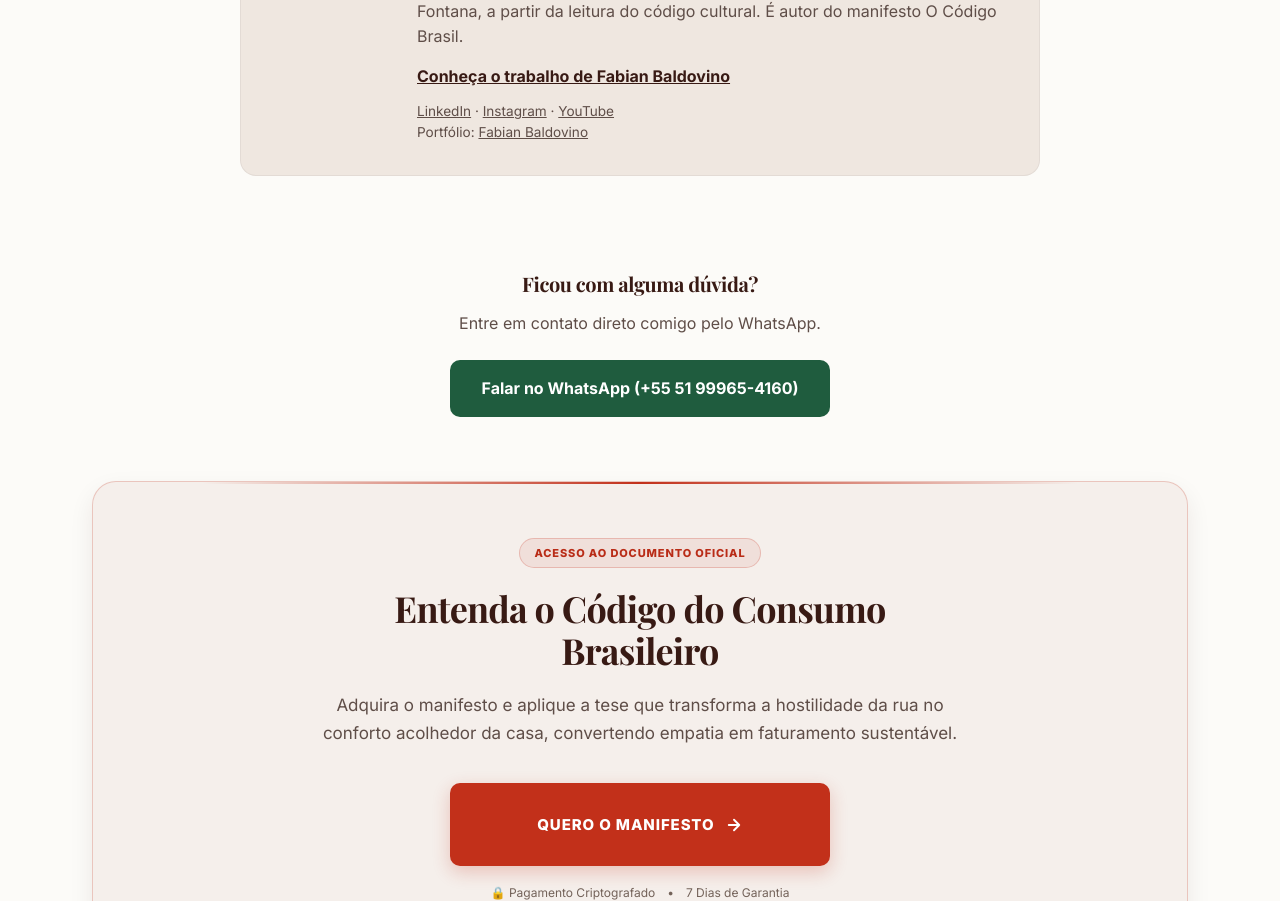
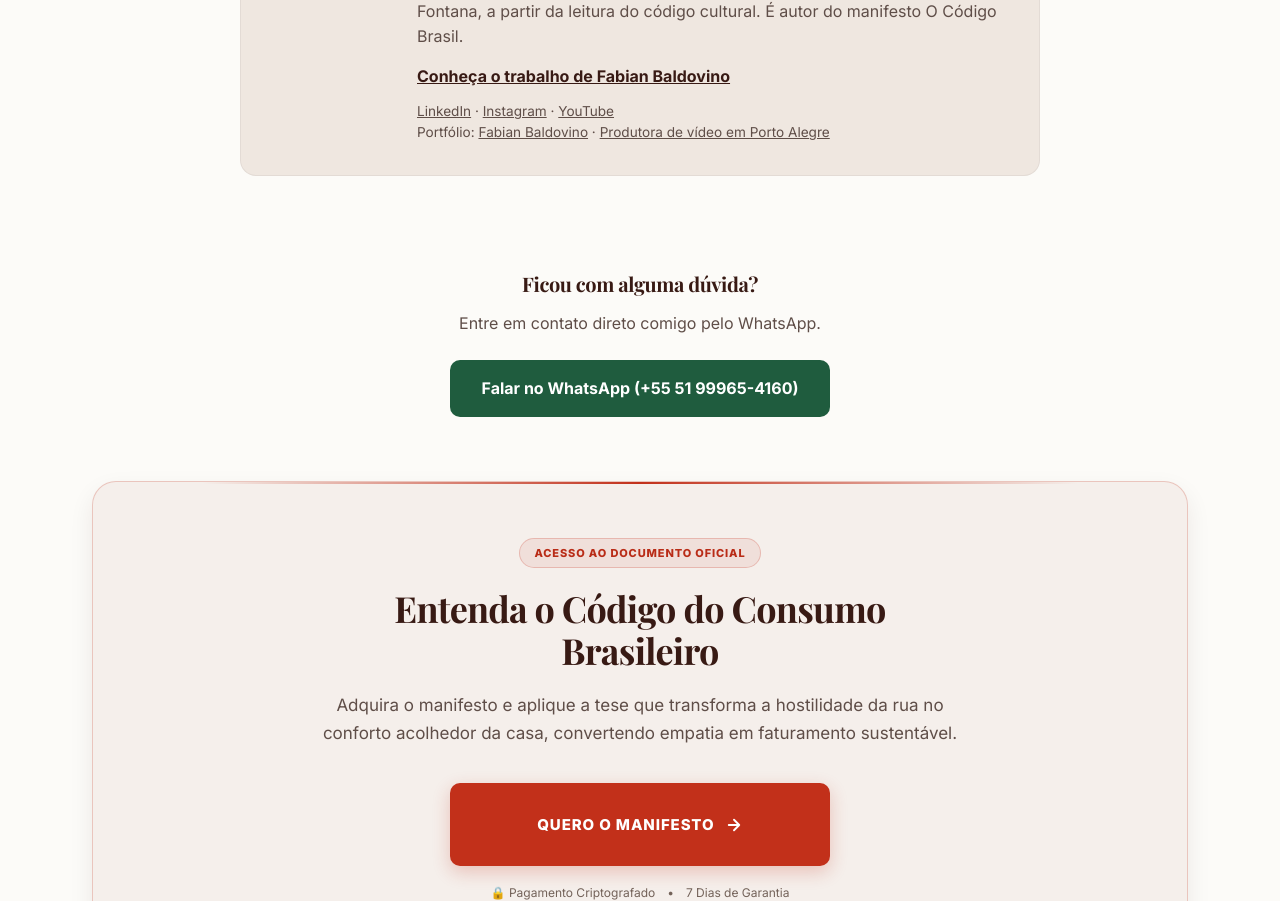
Before and after one commit to fabianbaldovino/ocodigobrasil, a Next.js app: page / in a window 1280 px wide. Shown: the part 3777-4678 px from the top of the page. Built offline with nearby package versions, Linux system fonts and the light colour scheme.

Commit message:
feat(seo): liga autor ao portfólio fabian.art.br (sameAs e link local)

```diff
--- a/src/components/AuthorBio.tsx
+++ b/src/components/AuthorBio.tsx
@@ -10,6 +10,7 @@ type AuthorBioProps = {
 const AUTHOR_NAME = "Fabian Baldovino";
 const AUTHOR_ROLE = "Brand Filmmaker";
 const ABOUT_URL = "https://www.fabian.art.br/sobre";
+const LOCAL_URL = "https://www.fabian.art.br/produtora-de-video-porto-alegre";
 const DEFAULT_TEXT = "Fabian Baldovino é uruguaio, vive em Porto Alegre (RS) e trabalha como brand filmmaker. Autodidata, começou na educação: em 2011, como educador social da Fundação de Educação e Cultura do Sport Club Internacional, desenvolveu com Eduardo Textor o projeto Curta nas Escolas, em que alunos de escolas municipais produziram curtas-metragens, e foi palestrante na UFRGS. Depois migrou para o audiovisual profissional: dirigiu a edição de três programas de TV em uma emissora afiliada da Rede Globo e atuou em agências e produtoras. Hoje faz filmes de marca, como a série Ele não vai embora (Termolar) e campanhas para Wedy Nutrition e Ristorante Fontana, a partir da leitura do código cultural. É autor do manifesto O Código Brasil.";
 
 export default function AuthorBio({ text = DEFAULT_TEXT, showPhoto = true }: AuthorBioProps) {
@@ -39,7 +40,7 @@ export default function AuthorBio({ text = DEFAULT_TEXT, showPhoto = true }: Aut
         <p style={{ marginTop: '0.75rem', fontSize: '0.85rem', color: 'var(--text-muted)' }}>
           <a href="https://www.linkedin.com/in/fabianbaldovino/" target="_blank" rel="me noopener noreferrer" style={{ textDecoration: 'underline' }}>LinkedIn</a> &middot; <a href="https://www.instagram.com/fabianbaldovino9/" target="_blank" rel="me noopener noreferrer" style={{ textDecoration: 'underline' }}>Instagram</a> &middot; <a href="https://www.youtube.com/@FabianBaldovino9" target="_blank" rel="me noopener noreferrer" style={{ textDecoration: 'underline' }}>YouTube</a>
           <br />
-          Portfólio: <a href="https://www.fabian.art.br" target="_blank" rel="noopener noreferrer" style={{ textDecoration: 'underline' }}>Fabian Baldovino</a>
+          Portfólio: <a href="https://www.fabian.art.br" target="_blank" rel="noopener noreferrer" style={{ textDecoration: 'underline' }}>Fabian Baldovino</a> &middot; <a href={LOCAL_URL} target="_blank" rel="noopener noreferrer" style={{ textDecoration: 'underline' }}>Produtora de vídeo em Porto Alegre</a>
         </p>
       </div>
     </aside>
--- a/src/lib/jsonld.ts
+++ b/src/lib/jsonld.ts
@@ -14,7 +14,9 @@ export function generatePerson() {
       "https://www.linkedin.com/in/fabianbaldovino/",
       "https://www.instagram.com/fabianbaldovino9/",
       "https://www.youtube.com/@FabianBaldovino9",
-      "https://www.threads.com/@fabianbaldovino9"
+      "https://www.threads.com/@fabianbaldovino9",
+      // Mesma pessoa do portfólio: liga esta entidade ao Person de www.fabian.art.br
+      "https://www.fabian.art.br/sobre"
     ],
     "telephone": "+5551999654160",
     "address": { "@type": "PostalAddress", "addressLocality": "Porto Alegre", "addressRegion": "RS", "addressCountry": "BR" },
```
